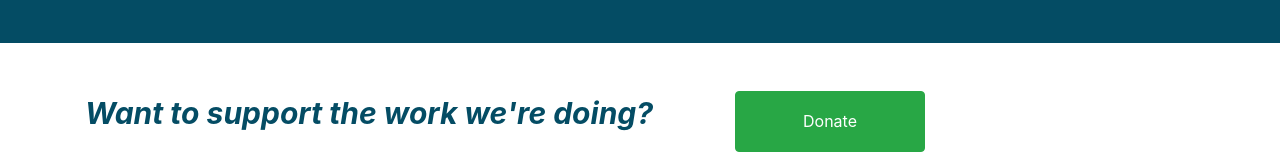
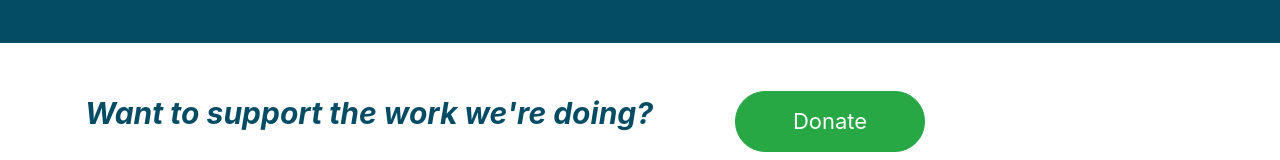
Before and after one commit to Ellen201906/Wayfinders, a PHP site: page / in a window 1280 px wide. Shown: the part 6340-6500 px from the top of the page. Run offline with PHP 8.4, Linux system fonts and the light colour scheme; some libraries are stand-ins or nearby versions.

Commit message:
Add files via upload

```diff
--- a/css/yee.css
+++ b/css/yee.css
@@ -73,9 +73,10 @@
 }
 
 .donate {
-    border-radius: 30px;
-    font-size: 20px;
+    border-radius: 30px !important;
 
+    font-size: 22px !important;
+    text-align: center;
 }
 
 .footer1 {
```
